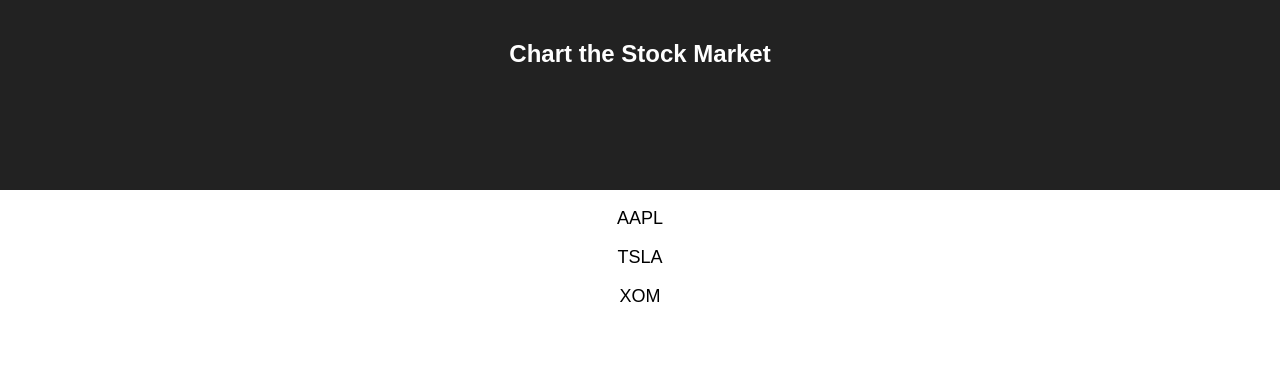
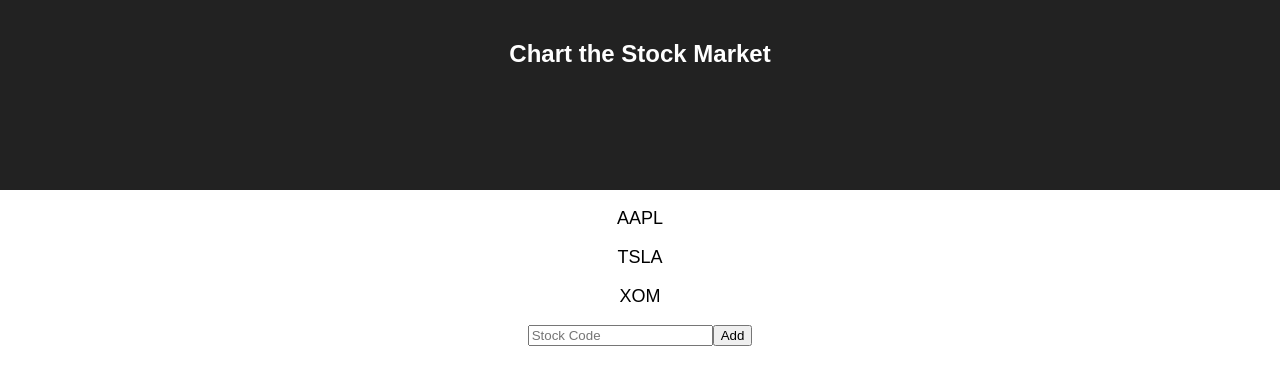
Before and after one commit to CatherineBacon/fcc-chartthestockmarket, a React (Create React App) app: page / in a window 1280 px wide. Shown: the top 384 px of the page. Built offline with nearby package versions, Linux system fonts and the light colour scheme.

Commit message:
add input to add a stock

```diff
--- a/src/App.js
+++ b/src/App.js
@@ -1,14 +1,35 @@
 import React, { Component } from 'react';
 import './App.css';
 
+// dummy list of stocks
 var stockList = ['AAPL','TSLA','XOM'];
 
 class App extends Component {
   constructor() {
     super();
     this.state = {
-      stocks: stockList
+      stocks: stockList,
+      newStock: ''
     }
+  }
+
+  handleInputChange(e) {
+    this.setState({
+      newStock: e.target.value
+    });
+  }
+
+  addStock(e) {
+    e.preventDefault();
+    var stock = this.state.newStock.trim();
+    if (!stock) {
+      return;
+      //// also need to handle invlaid/nonexistant stock
+    }
+    this.setState({
+      stocks: this.state.stocks.concat([stock]),
+      newStock: ''
+    });
   }
 
   render() {
@@ -22,8 +43,18 @@
             return <p>{stock}</p>;
           })}
         </p>
+        <form onSubmit={this.addStock.bind(this)}>
+          <input
+            type='text'
+            placeholder='Stock Code'
+            value={this.state.newStock}
+            onChange={this.handleInputChange.bind(this)}
+          />
+          <input type='submit'
+            value='Add' />
+        </form>
       </div>
-    );
+    )
   }
 }
 
```
